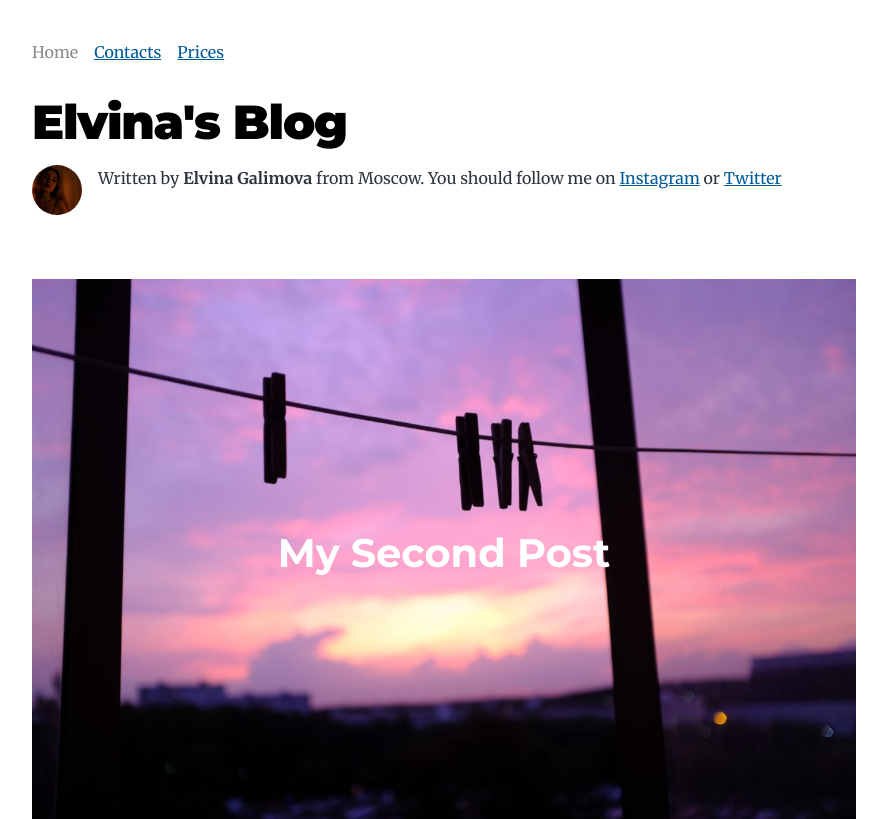
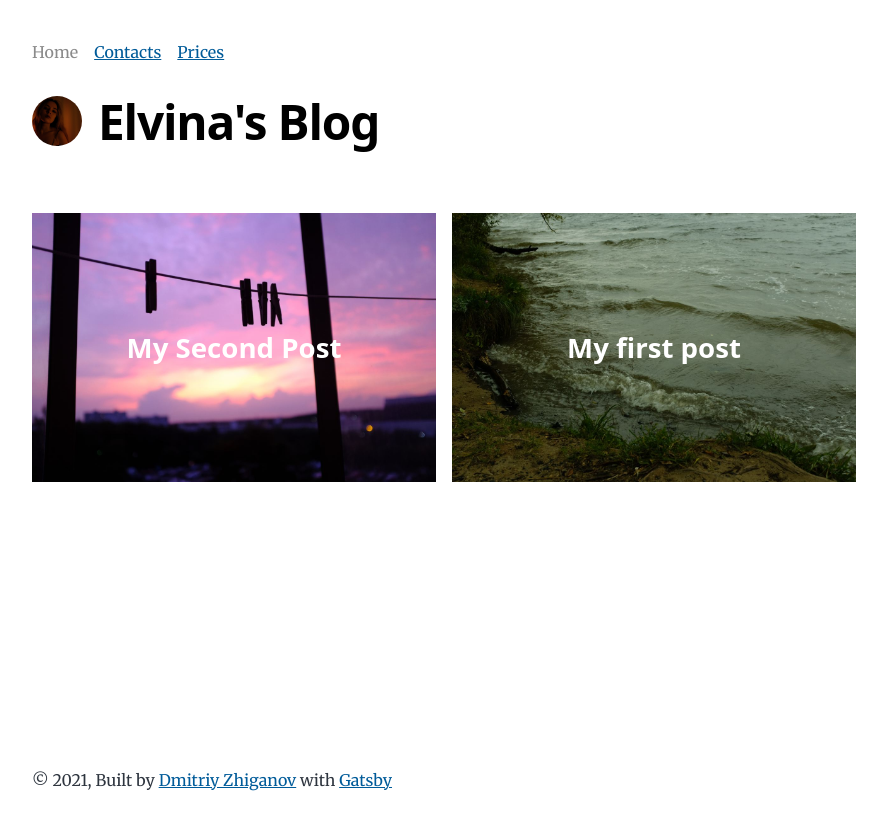
Before and after one commit to orange-idiot/photography_blog, a Gatsby site: page / in a window 1280 px wide. Shown: the top 819 px of the page, without its empty margins (196-1083 px from the left). Built offline with nearby package versions, Linux system fonts and the light colour scheme; Gatsby itself is replaced by a stand-in of ours.

Commit message:
Fix layout

```diff
--- a/src/components/layout.js
+++ b/src/components/layout.js
@@ -1,6 +1,7 @@
 import * as React from "react"
 import { Link } from "gatsby"
 import Nav from './nav'
+import { StaticImage } from "gatsby-plugin-image"
 
 const Layout = ({ location, title, children }) => {
   const rootPath = `${__PATH_PREFIX__}/`
@@ -12,6 +13,16 @@ const Layout = ({ location, title, children }) => {
       <>
       <Nav />
       <h1 className="main-heading">
+        <StaticImage
+          className="bio-avatar"
+          layout="fixed"
+          formats={["auto", "webp", "avif"]}
+          src="../images/profile-pic.jpg"
+          width={50}
+          height={50}
+          quality={95}
+          alt="Profile picture"
+        />
         <Link to="/">{title}</Link>
       </h1>
       </>
--- a/src/pages/index.js
+++ b/src/pages/index.js
@@ -1,7 +1,5 @@
 import * as React from "react"
 import { Link, graphql } from "gatsby"
-
-import Bio from "../components/bio"
 import Layout from "../components/layout"
 import Seo from "../components/seo"
 
@@ -13,7 +11,6 @@ const BlogIndex = ({ data, location }) => {
     return (
       <Layout location={location} title={siteTitle}>
         <Seo title="All posts" />
-        <Bio />
         <p>
           No blog posts found. Add markdown posts to "content/blog" (or the
           directory you specified for the "gatsby-source-filesystem" plugin in
@@ -26,8 +23,7 @@ const BlogIndex = ({ data, location }) => {
   return (
     <Layout location={location} title={siteTitle}>
       <Seo title="All posts" />
-      <Bio />
-      <ol style={{ listStyle: `none` }}>
+      <ol className="post-list" style={{ listStyle: `none` }}>
         {posts.map(post => {
           const title = post.frontmatter.title || post.fields.slug
 
--- a/src/style.css
+++ b/src/style.css
@@ -27,7 +27,7 @@
   --spacing-20: 5rem;
   --spacing-24: 6rem;
   --spacing-32: 8rem;
-  --fontFamily-sans: Montserrat, system-ui, -apple-system, BlinkMacSystemFont,
+  --fontFamily-sans: system-ui, -apple-system, BlinkMacSystemFont,
     "Segoe UI", Roboto, "Helvetica Neue", Arial, "Noto Sans", sans-serif,
     "Apple Color Emoji", "Segoe UI Emoji", "Segoe UI Symbol", "Noto Color Emoji";
   --fontFamily-serif: "Merriweather", "Georgia", Cambria, "Times New Roman",
@@ -263,6 +263,21 @@ a:focus {
   font-size: var(--fontSize-7);
   margin: 0;
   margin-top: var(--spacing-8);
+  display: flex;
+}
+
+.post-list {
+  display: grid;
+  grid-template-columns: repeat(1, 1fr);
+  grid-column-gap: 16px;
+}
+
+@media (min-width: 768px) {
+  .post-list {
+    display: grid;
+    grid-template-columns: repeat(2, 1fr);
+    grid-column-gap: 16px;
+  }
 }
 
 .post-list-item {
@@ -403,7 +418,7 @@ a:focus {
   display: flex;
   align-items: center;
   justify-content: center;
-  font-size: var(--fontSize-6);
+  font-size: var(--fontSize-4);
   color: #fff;
 }
 
```
